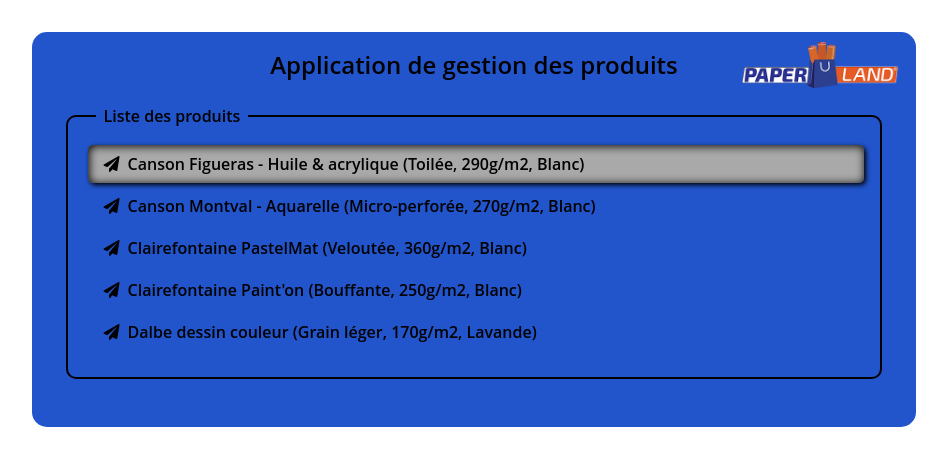
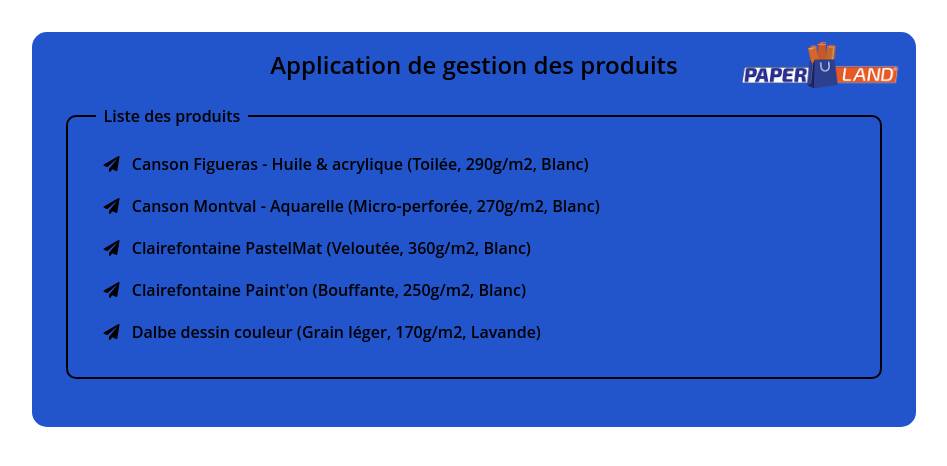
Before and after one commit to osmoz-online/angular-exams, an Angular app: page /produits in a window 1280 px wide. Shown: the top 466 px of the page, without its empty margins (166-1113 px from the left). Built offline with nearby package versions, Linux system fonts and the light colour scheme.

Commit message:
adds a condition to handle a product selection

```diff
--- a/src/app/views/product-list/product-list.component.html
+++ b/src/app/views/product-list/product-list.component.html
@@ -3,10 +3,8 @@
   <ul>
     <li *ngFor="let product of products" (click)="selectProduct(product)" [class.edition]="modeEditionOn()"
       [class.selected]="isSelected(product)">
-      <span routerLink="./{{product.id}}">
-      <span class="btn-img fa fa-paper-plane"></span>{{product.nom}} ({{product.texture}}, {{product.grammage}},
-      {{product.couleur}})
-      </span>
+      <span class="btn-img fa fa-paper-plane"></span>
+      {{product.nom}} ({{product.texture}}, {{product.grammage}}, {{product.couleur}})
     </li>
   </ul>
 </fieldset>
--- a/src/app/views/product-list/product-list.component.ts
+++ b/src/app/views/product-list/product-list.component.ts
@@ -1,6 +1,7 @@
 import { Component, OnInit, EventEmitter, Output, Input } from '@angular/core';
 import { PaperRepoService } from '../../model/services/paper-repo.service';
 import { PaperProduct } from '../../model/classes/paper-product';
+import { ActivatedRoute, Router } from '@angular/router';
 
 @Component({
   selector: 'app-product-list',
@@ -25,17 +26,22 @@
 
   @Output() selectionChanged = new EventEmitter<PaperProduct>();
 
-  constructor(private paperRepo: PaperRepoService) { }
+  constructor(private _activatedRoute: ActivatedRoute, private _router: Router, private paperRepo: PaperRepoService) { }
 
   ngOnInit() {
     this.products = this.paperRepo.getProducts();
-    this.selectProduct(this.products[0]);
+    if (this._activatedRoute.routeConfig.data.selectDefault)
+      this.selectProduct(this.products[0]);
   }
 
   selectProduct(p: PaperProduct) {
     if (!this.isInEdition) {
-      this.selectedProduct = p;
-      this.selectionChanged.emit(p);
+      if (this._activatedRoute.routeConfig.data.navigate) {
+        this._router.navigateByUrl(this._activatedRoute.routeConfig.path + '/' + p.id);
+      } else {
+        this.selectedProduct = p;
+        this.selectionChanged.emit(p);
+      }
     }
   }
 
@@ -44,7 +50,7 @@
   }
 
   updateProduct(p: PaperProduct) {
-    this.paperRepo.setProduct(p);
+    this.paperRepo.updateProduct(p);
     this.selectProduct(p);
   }
 
```
